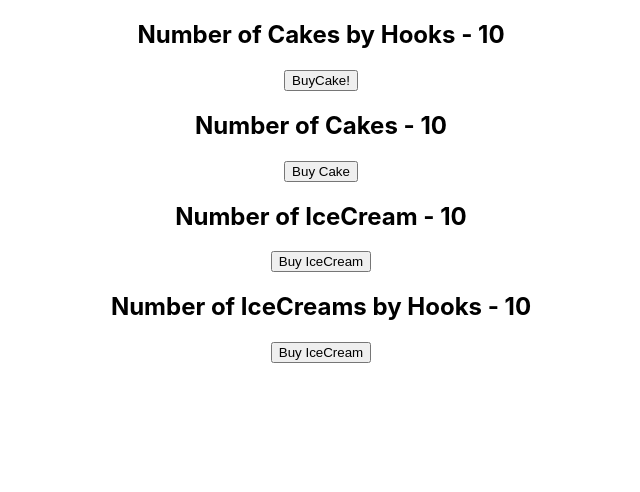
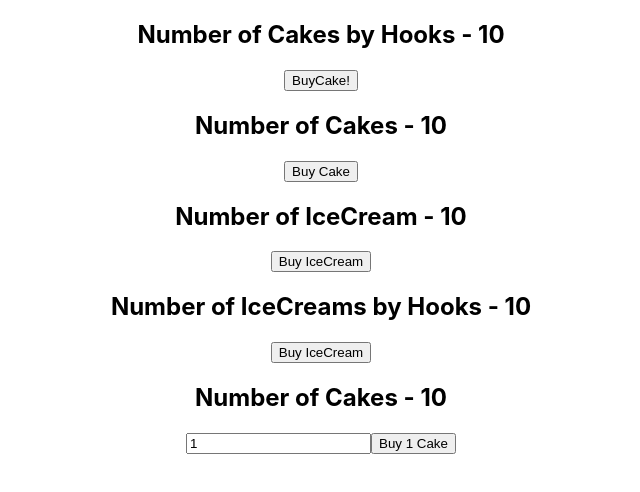
Before and after one commit to Sahar-SE/Cake_Shop, a React (Create React App) app in the folder react-redux-demo/: page / in a window 1280 px wide. Shown: the top 492 px of the page, without its empty margins (319-959 px from the left). Built offline with nearby package versions, Linux system fonts and the light colour scheme.

Commit message:
Add new cakeCintainer

```diff
--- a/react-redux-demo/src/App.js
+++ b/react-redux-demo/src/App.js
@@ -6,6 +6,7 @@ import CakeContainer from './components/CakeContainer';
 import HooksCakeContainer from './components/HooksCakeContainer';
 import IceCreamContainer from './components/IceCreamContainer';
 import HooksIceCreamContainer from './components/HooksIceCreamContainer';
+import NewCakeContainer from './components/newCakeContainer';
 
 function App() {
   return (
@@ -15,6 +16,7 @@ function App() {
         <CakeContainer />
         <IceCreamContainer />
         <HooksIceCreamContainer />
+        <NewCakeContainer />
       </div>
     </Provider>
   );
```
